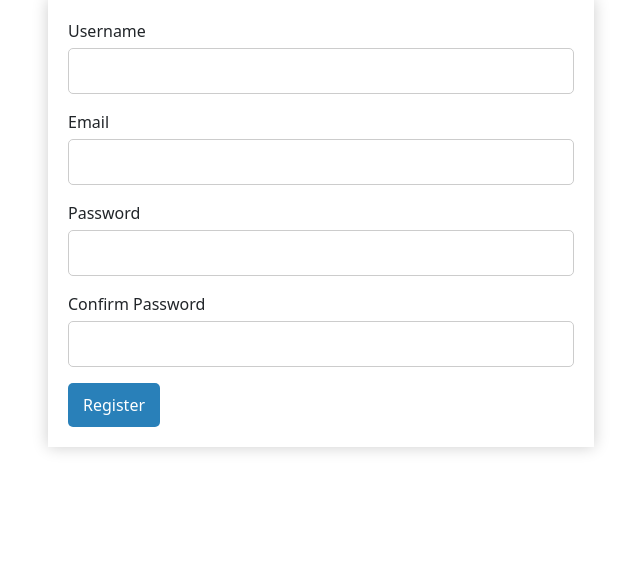
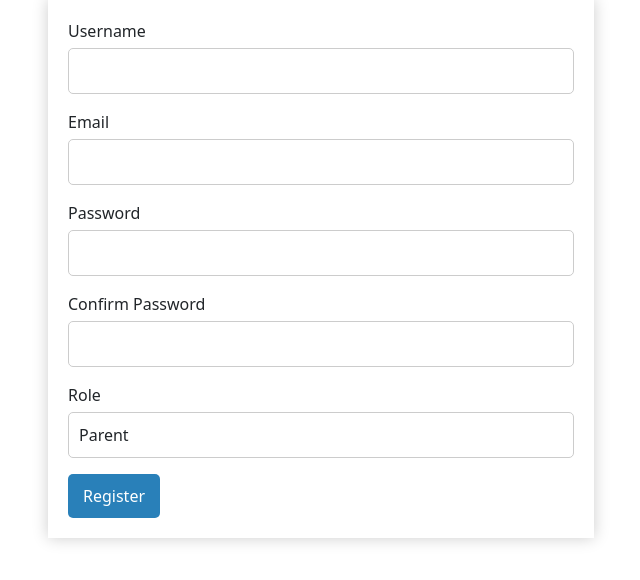
Before and after one commit to Scodeq65/sodlat-edu_v1, a Flask app: page /register in a window 1280 px wide. Shown: the part 139-719 px from the top of the page, without its empty margins (319-959 px from the left). Run offline with Flask 2, Linux system fonts and the light colour scheme; some libraries are stand-ins or nearby versions.

Commit message:
in-progress

```diff
--- a/app/routes/auth.py
+++ b/app/routes/auth.py
@@ -4,9 +4,12 @@ from flask import render_template, redirect, url_for, flash, request
 from flask_login import login_user, logout_user, login_required
 from flask import Blueprint
 from app.forms import LoginForm, RegistrationForm
-from app.models import User, db
+from app.models import User
+from app.db import db
+
 
 auth = Blueprint('auth', __name__)
+
 
 @auth.route('/login', methods=['GET', 'POST'])
 def login():
@@ -26,11 +29,11 @@ def login():
             flash(f'Welcome, {user.username}!', 'success')
 
             # Redirect based on user role
-            if user.is_parent == 'parent':
+            if user.is_parent:
                 return redirect(url_for('main.parent_dashboard'))
-            elif user.is_teacher == 'teacher':
+            elif user.is_teacher:
                 return redirect(url_for('main.teacher_dashboard'))
-            elif user.is_student == 'student':
+            elif user.is_student:
                 return redirect(url_for('main.student_dashboard'))
             else:
                 return redirect(url_for('main.index'))
@@ -55,9 +58,16 @@ def register():
         user = User(
             username=form.username.data,
             email=form.email.data,
-            role=form.role.data
         )
         user.set_password(form.password.data)
+
+        # Assign role based on form
+        if form.role.data == 'parent':
+            user.is_parent = True
+        elif form.role.data == 'teacher':
+            user.is_teacher = True
+        elif form.role.data == 'student':
+            user.is_student = True
         try:
             db.session.add(user)
             db.session.commit()
--- a/app/templates/login.html
+++ b/app/templates/login.html
@@ -9,7 +9,7 @@
         <form method="POST" action="{{ url_for('auth.login') }}">
             {{ form.hidden_tag() }}
             <div class="mb-3">
-                {{ form.username.label }} {{ form.username(class="form-control") }}
+                {{ form.username_or_email.label }} {{ form.username_or_email(class="form-control") }}
             </div>
             <div class="mb-3">
                 {{ form.password.label }} {{ form.password(class="form-control") }}
--- a/app/templates/register.html
+++ b/app/templates/register.html
@@ -20,6 +20,12 @@
             <div class="mb-3">
                 {{ form.confirm_password.label }} {{ form.confirm_password(class="form-control") }}
             </div>
+	    <div class="mb-3">
+		{{ form.role.label }} {{ form.role(class="form-control") }}
+		{% if form.role.errors %}
+		    <div class="text-danger">{{ form.role.errors[0] }}</div>
+		{% endif %}
+	    </div>
             <button type="submit" class="btn btn-primary">Register</button>
         </form>
     </div>
```
